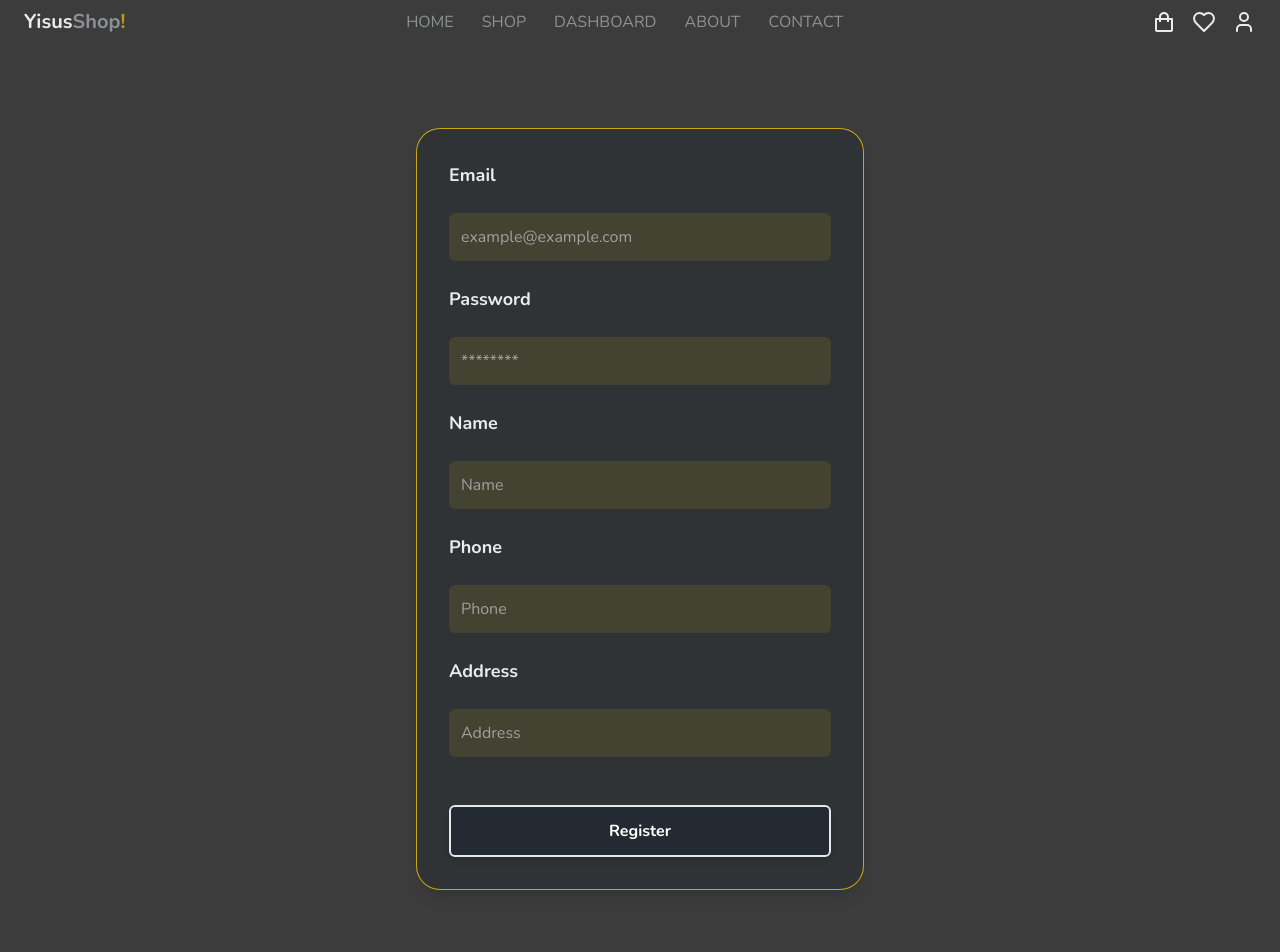
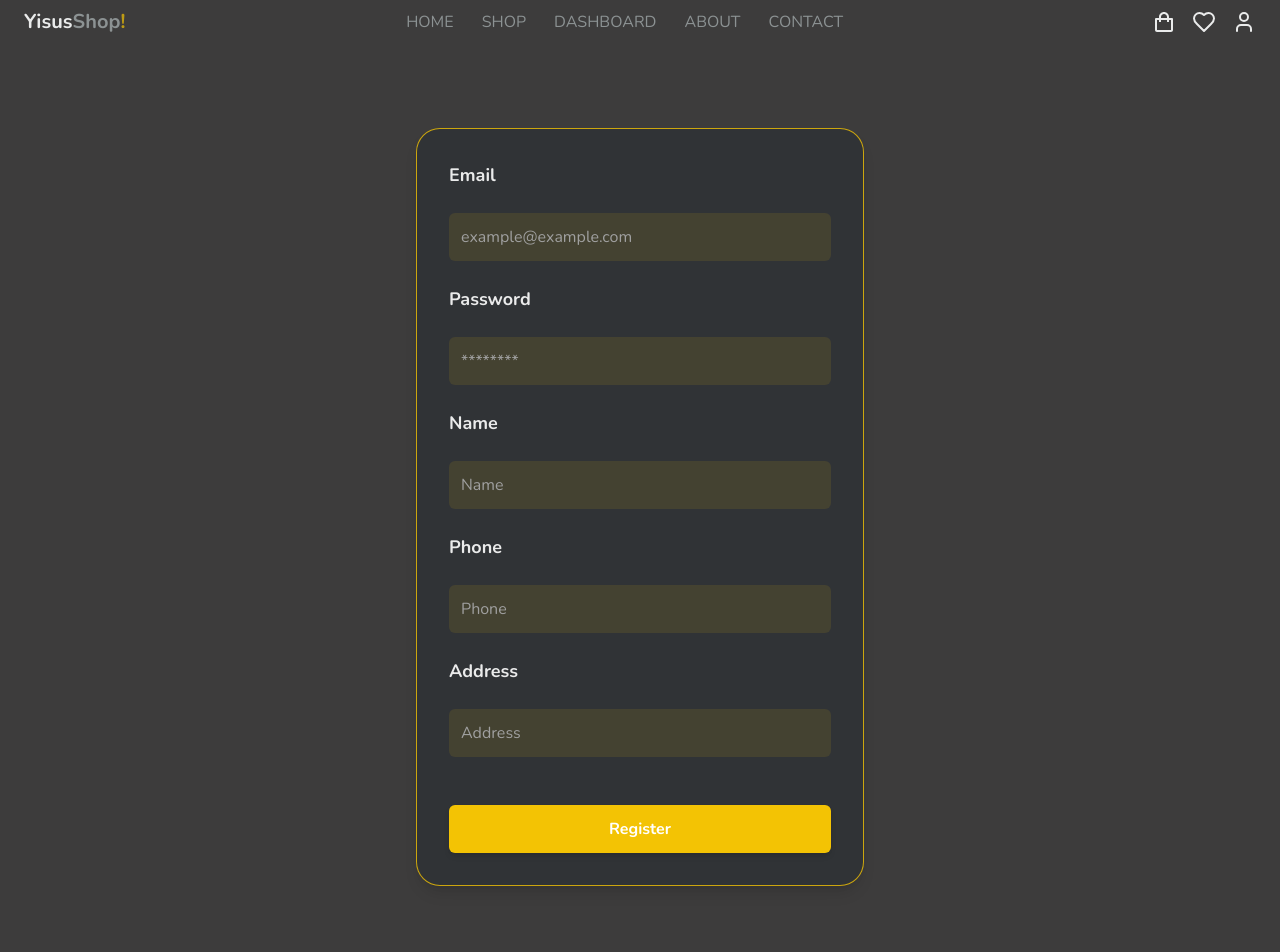
Before and after one commit to JAJesusGarcia/YisusShop, a Next.js app in the folder front/: page /register in a window 1280 px wide. Shown: the top 952 px of the page. Built offline with nearby package versions, Linux system fonts and the light colour scheme.

Commit message:
averrgastonn

```diff
--- a/front/src/components/RegisterForm/RegisterForm.tsx
+++ b/front/src/components/RegisterForm/RegisterForm.tsx
@@ -1,6 +1,5 @@
 "use client";
 import { useEffect, useState } from "react";
-import Button from "../Button/Button";
 import {
   validateEmail,
   validatePassword,
@@ -246,13 +245,12 @@ const RegisterForm = () => {
       )}
 
       {/* Botón de registro */}
-      <Button
+      <button
         className="mt-6 w-full rounded-md bg-primary py-3 font-bold text-white shadow-md transition-all duration-300 hover:border-primary hover:bg-secondary hover:text-primary hover:shadow-lg"
-        variant="secondary"
-        onClick={handleSubmit} // Usamos onClick aquí para el botón
+        onClick={handleSubmit} // Usamos onClick aquí para el botón regular
       >
         Register
-      </Button>
+      </button>
     </form>
   );
 };
```
